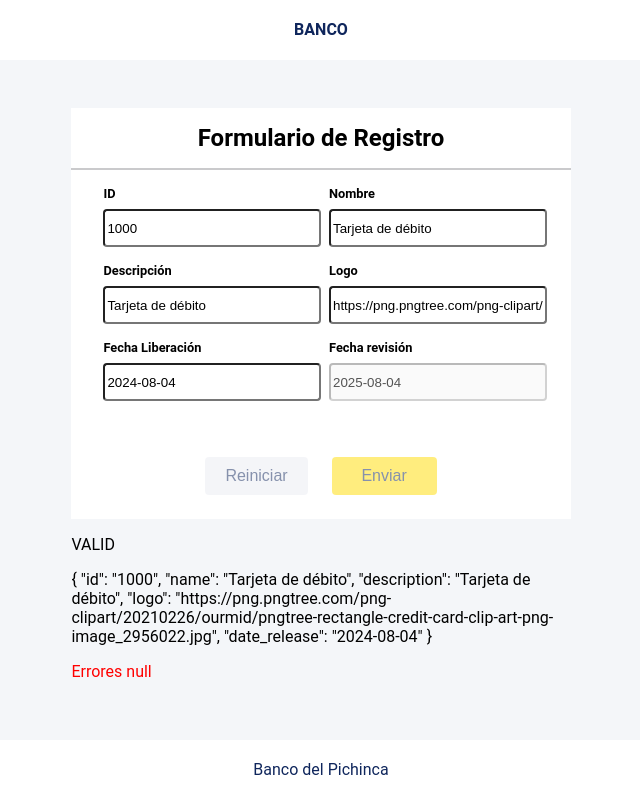
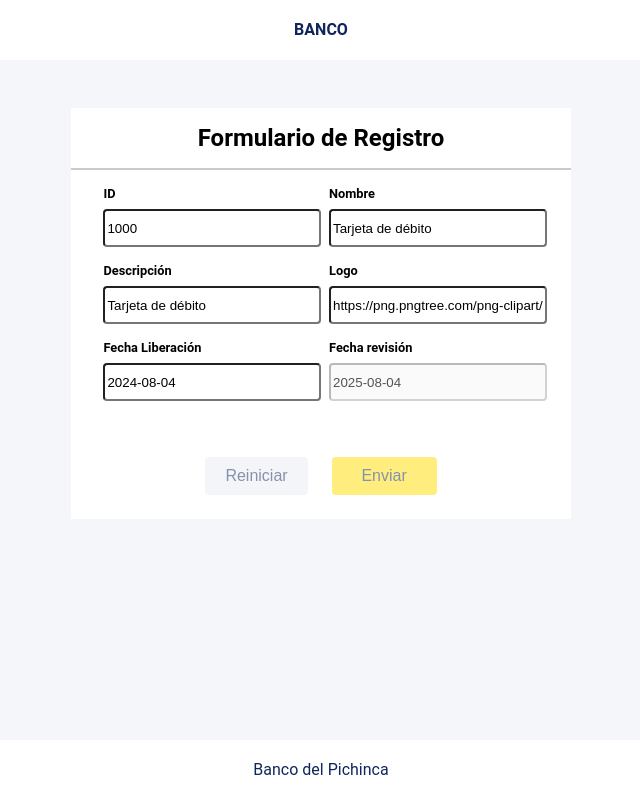
Before and after one commit to Jordid/financial-products, an Angular app: page /financial-products in a window 1280 px wide. Both pictures are taken after typing "Sample" into the empty fields and a click on the button "Agregar". Shown: the whole page, without its empty margins (319-959 px from the left). Built offline with nearby package versions, Linux system fonts and the light colour scheme; no server answers.

Commit message:
refactor: clean code

```diff
--- a/src/app/features/financial-product/components/create-financial-product/create-financial-product.component.html
+++ b/src/app/features/financial-product/components/create-financial-product/create-financial-product.component.html
@@ -107,16 +107,3 @@
     </app-primary-button>
   </div>
 </div>
-
-<p>
-  {{ form.status }}
-</p>
-
-<p>
-  {{ form.value | json }}
-</p>
-
-<p style="color: red">
-  Errores
-  {{ form.controls.id.errors | json }}
-</p>
```
